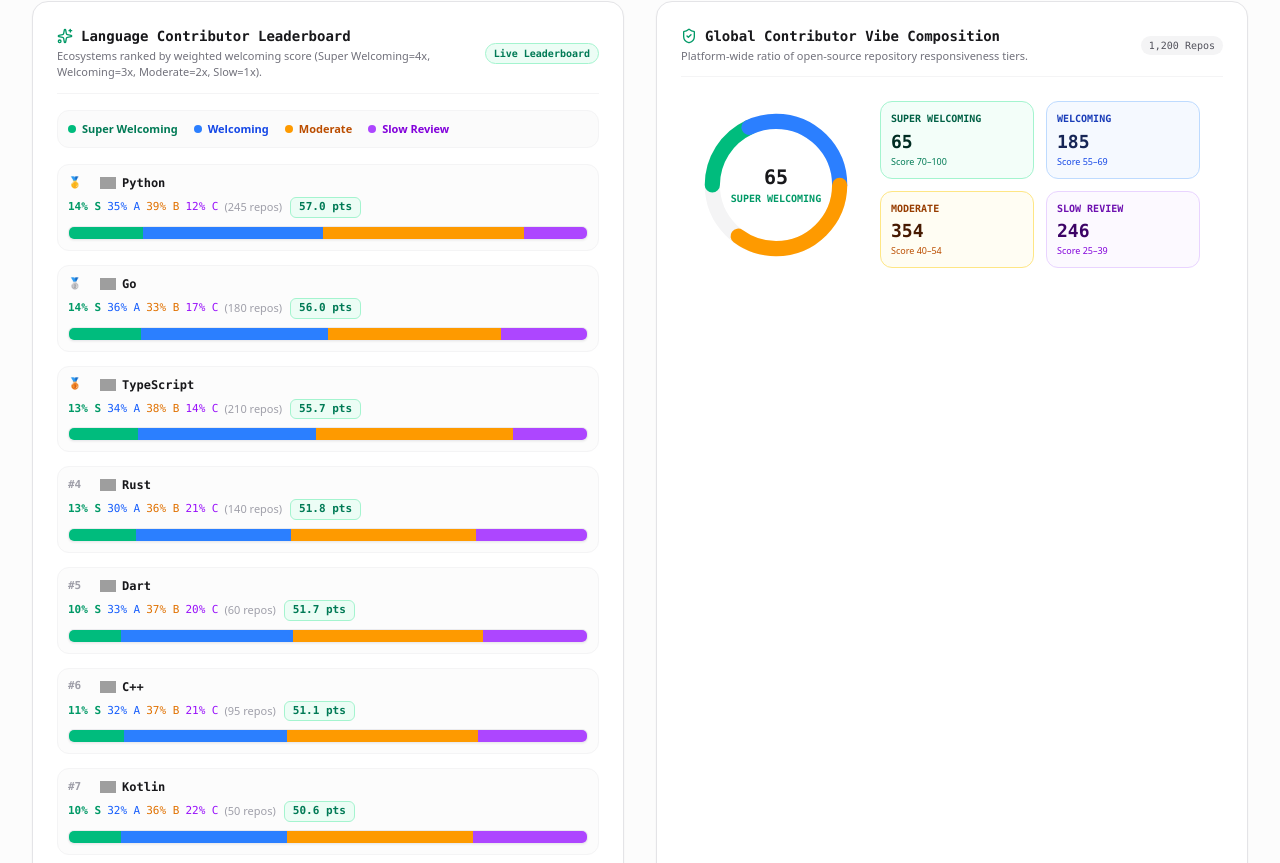
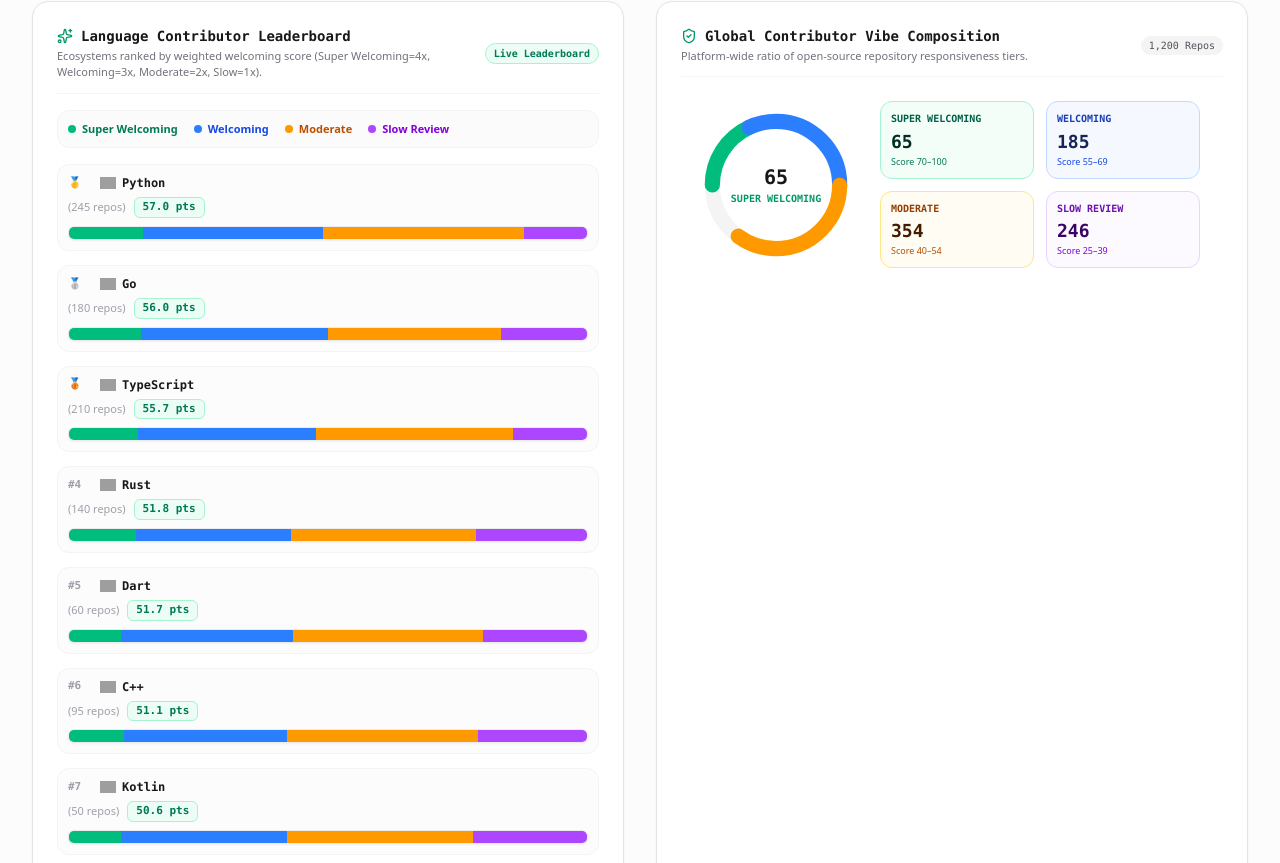
Before and after one commit to abhisheksoni27/getmerged, a Next.js app in the folder frontend/: page / in a window 1280 px wide. Shown: the part 1197-2060 px from the top of the page. Built offline with nearby package versions, Linux system fonts and the light colour scheme; no server answers; grey boxes are pictures that could not be loaded.

Commit message:
fix(issue-14): remove upfront percentage text in leaderboard, percentages now only display on hover tooltips

```diff
--- a/frontend/src/app/page.tsx
+++ b/frontend/src/app/page.tsx
@@ -563,13 +563,7 @@ export default function Home() {
                             </div>
 
                             <div className="flex items-center gap-2">
-                              <div className="flex flex-wrap items-center gap-1.5 text-[10px] sm:text-[11px]">
-                                <span className="text-emerald-600 font-bold">{item.sPct.toFixed(0)}% S</span>
-                                <span className="text-blue-600">{item.aPct.toFixed(0)}% A</span>
-                                <span className="text-amber-600">{item.bPct.toFixed(0)}% B</span>
-                                <span className="text-purple-600">{item.cPct.toFixed(0)}% C</span>
-                                <span className="text-zinc-400 font-sans">({item.grandTotal} repos)</span>
-                              </div>
+                              <span className="text-[11px] text-zinc-400 font-sans">({item.grandTotal} repos)</span>
                               <span className="font-mono text-[11px] font-bold text-emerald-700 bg-emerald-50 px-2 py-0.5 rounded-md border border-emerald-200">
                                 {item.weightedScore.toFixed(1)} pts
                               </span>
```
